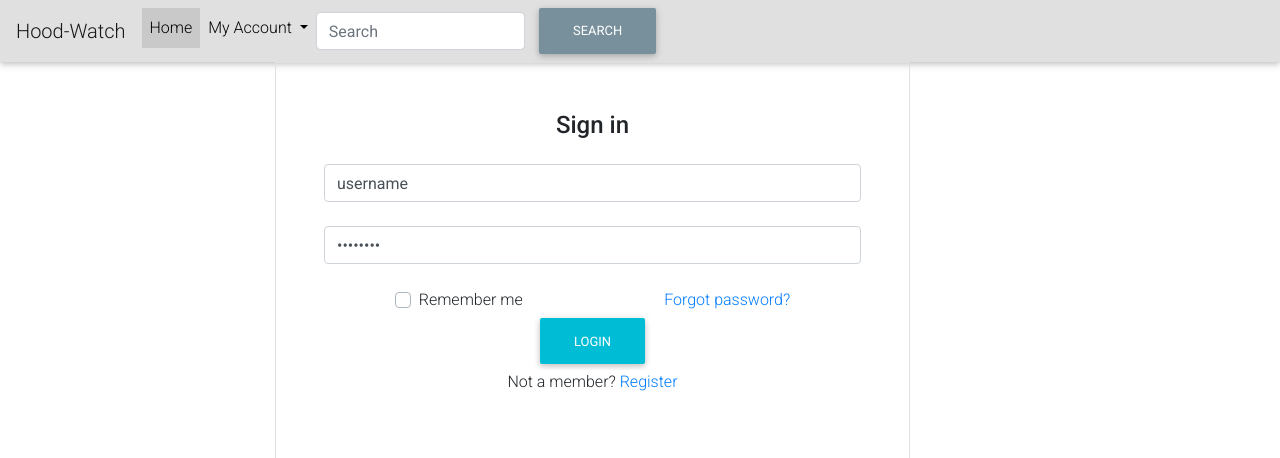
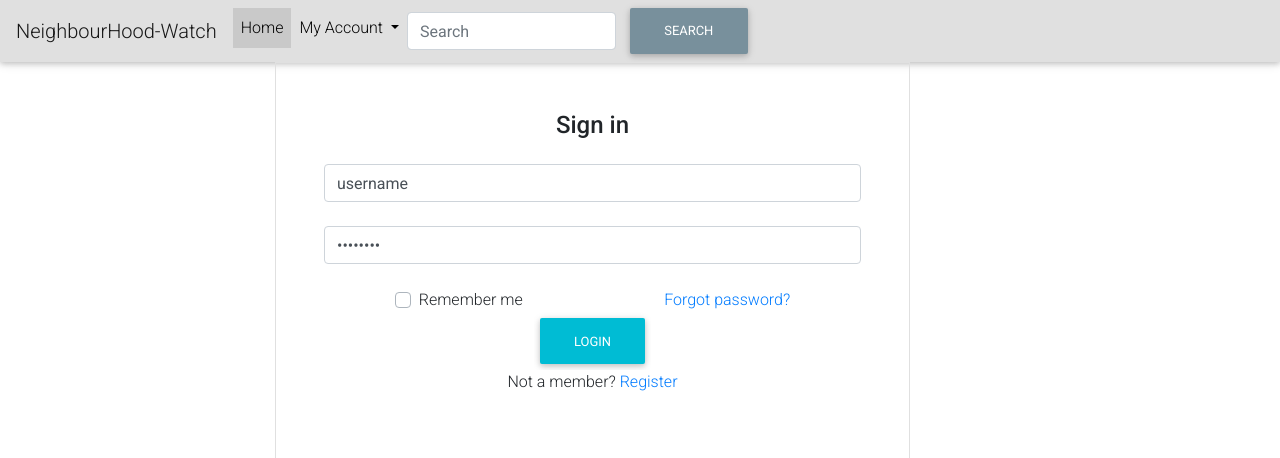
Before and after one commit to morrisonGithinji/NeighbourHood, a Django app: a page that uses neighbourhood_app/templates/navbar.html in a window 1280 px wide. Shown: the top 458 px of the page. Run offline with Django 3.2, Linux system fonts and the light colour scheme; some libraries are stand-ins or nearby versions.

Commit message:
add navbar.html

```diff
--- a/neighbourhood_app/templates/navbar.html
+++ b/neighbourhood_app/templates/navbar.html
@@ -19,7 +19,7 @@
 
 
 <nav class="navbar navbar-expand-lg navbar-light bg-light justify-content-between">
-  <a class="navbar-brand" href="/">Hood-Watch</a>
+  <a class="navbar-brand" href="/">NeighbourHood-Watch</a>
   <button class="navbar-toggler" type="button" data-toggle="collapse" data-target="#navbarNavDropdown" aria-controls="navbarNavDropdown" aria-expanded="false" aria-label="Toggle navigation">
     <span class="navbar-toggler-icon"></span>
   </button>
```
